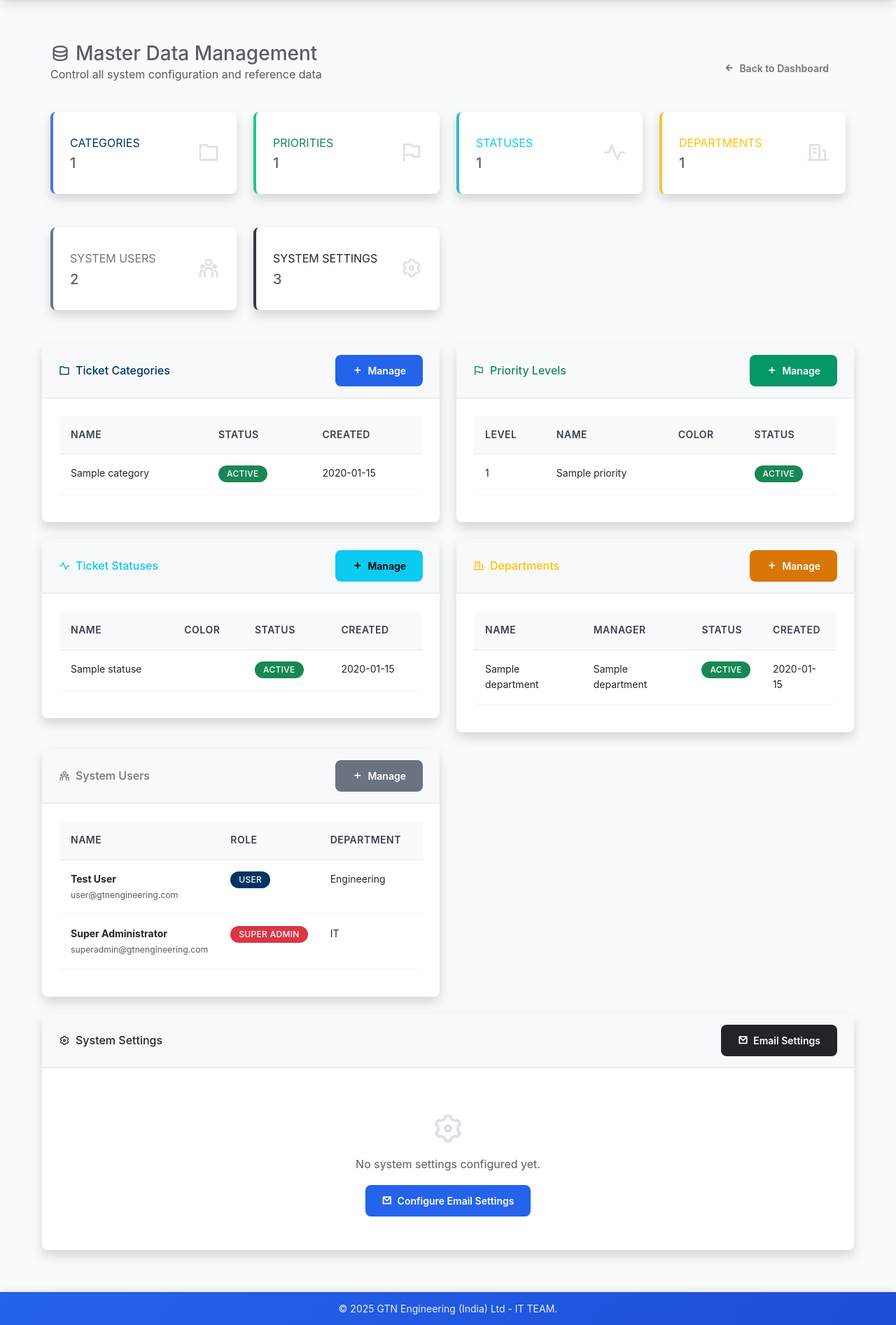
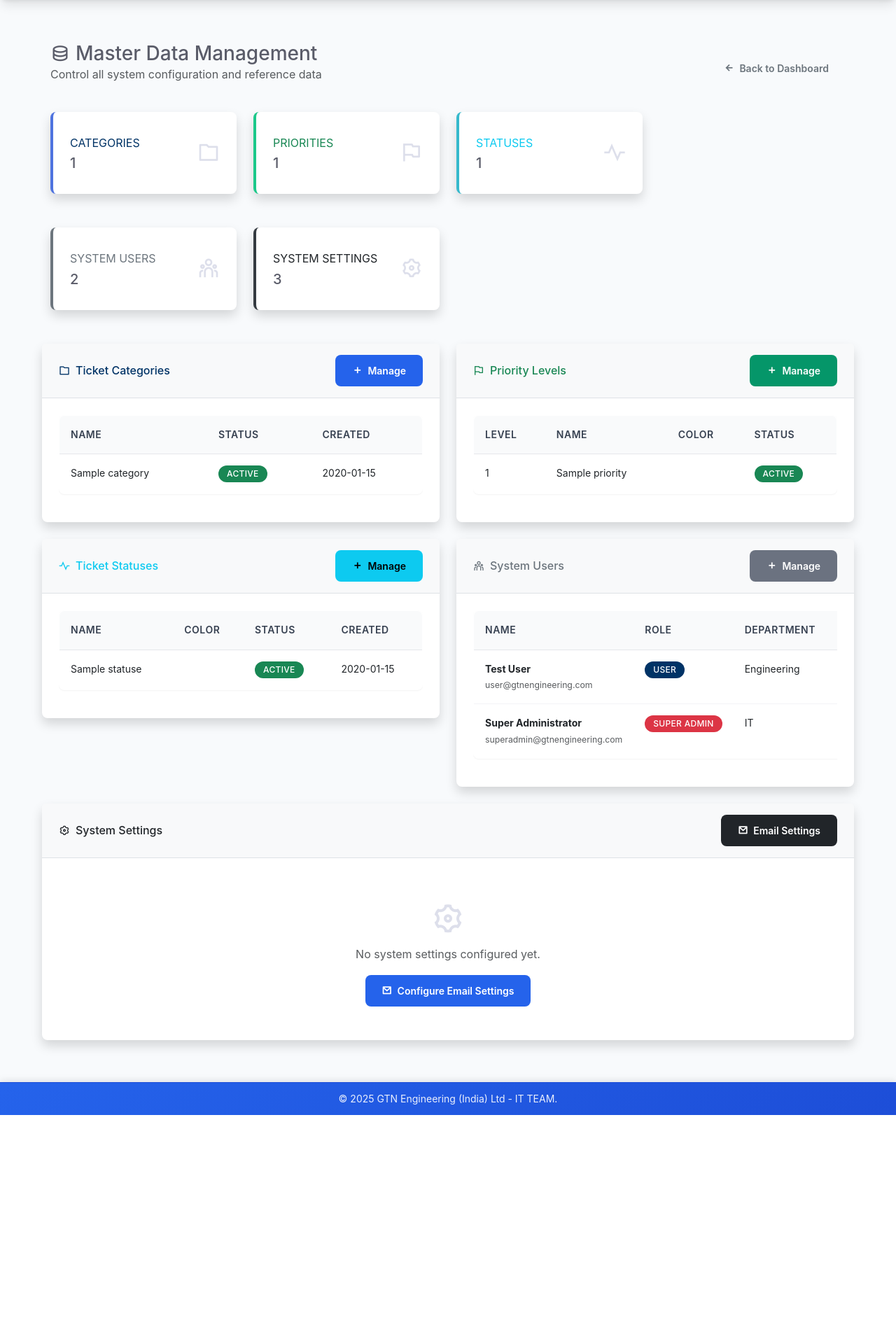
Before and after one commit to narain-karthik/GTN-29-06-2025_11AM, a Flask app: page /super_admin/master_data in a window 1280 px wide. Shown: the part 101-1994 px from the top of the page at 70% size. After the commit the page ends 1694 px from the top, so only its background shows below. Run offline with Flask 3, Linux system fonts and the light colour scheme; the visitor is signed in with stand-in values (Sample User, id 1); tables that the repository leaves empty hold one stand-in row (values such as "Sample post"); some libraries are stand-ins or nearby versions.

Commit message:
Remove the ability to manage organizational departments in the system
Removes `MasterDataDepartment` model, form, routes, and templates from Flask application.

Replit-Commit-Author: Agent
Replit-Commit-Session-Id: d7f0f2ed-f5aa-4845-85c5-5186c128abec
Replit-Commit-Screenshot-Url: https://storage.googleapis.com/screenshot-production-us-central1/00e465ee-5200-468f-a480-e69480ef7473/18485ee3-51fd-4ed2-9eb5-d99b927bd082.jpg

```diff
--- a/models.py
+++ b/models.py
@@ -148,17 +148,7 @@ class MasterDataStatus(db.Model):
     updated_at = db.Column(db.DateTime, default=datetime.utcnow, onupdate=datetime.utcnow)
 
 
-class MasterDataDepartment(db.Model):
-    """Master data for departments"""
-    __tablename__ = 'master_departments'
 
-    id = db.Column(db.Integer, primary_key=True)
-    name = db.Column(db.String(100), unique=True, nullable=False)
-    description = db.Column(db.String(200), nullable=True)
-    manager_name = db.Column(db.String(100), nullable=True)
-    is_active = db.Column(db.Boolean, default=True)
-    created_at = db.Column(db.DateTime, default=datetime.utcnow)
-    updated_at = db.Column(db.DateTime, default=datetime.utcnow, onupdate=datetime.utcnow)
 
 
 class EmailSettings(db.Model):
--- a/routes.py
+++ b/routes.py
@@ -4,8 +4,8 @@ from flask_login import current_user
 from werkzeug.utils import secure_filename
 from sqlalchemy import extract, and_
 from app import app, db
-from models import User, Ticket, TicketComment, Attachment, MasterDataCategory, MasterDataPriority, MasterDataStatus, MasterDataDepartment, EmailSettings, TimezoneSettings, BackupSettings
-from forms import LoginForm, TicketForm, UpdateTicketForm, CommentForm, UserRegistrationForm, AssignTicketForm, UserProfileForm, MasterDataCategoryForm, MasterDataPriorityForm, MasterDataStatusForm, MasterDataDepartmentForm, EmailSettingsForm, TimezoneSettingsForm, BackupSettingsForm
+from models import User, Ticket, TicketComment, Attachment, MasterDataCategory, MasterDataPriority, MasterDataStatus, EmailSettings, TimezoneSettings, BackupSettings
+from forms import LoginForm, TicketForm, UpdateTicketForm, CommentForm, UserRegistrationForm, AssignTicketForm, UserProfileForm, MasterDataCategoryForm, MasterDataPriorityForm, MasterDataStatusForm, EmailSettingsForm, TimezoneSettingsForm, BackupSettingsForm
 from datetime import datetime
 from utils.email import send_assignment_email  # Add this import
 from utils.timezone import utc_to_ist
@@ -969,7 +969,6 @@ def master_data_dashboard():
     categories = MasterDataCategory.query.all()
     priorities = MasterDataPriority.query.order_by(MasterDataPriority.level).all()
     statuses = MasterDataStatus.query.all()
-    departments = MasterDataDepartment.query.all()
     email_settings = EmailSettings.query.first()
     timezone_settings = TimezoneSettings.query.first()
     backup_settings = BackupSettings.query.first()
@@ -980,7 +979,6 @@ def master_data_dashboard():
                          categories=categories,
                          priorities=priorities,
                          statuses=statuses,
-                         departments=departments,
                          email_settings=email_settings,
                          timezone_settings=timezone_settings,
                          backup_settings=backup_settings,
@@ -1073,26 +1071,7 @@ def manage_statuses():
     return render_template('master_data/statuses.html', form=form, statuses=statuses)
 
 
-@app.route('/super_admin/master_data/departments', methods=['GET', 'POST'])
-@super_admin_required
-def manage_departments():
-    """Manage departments"""
-    form = MasterDataDepartmentForm()
-    departments = MasterDataDepartment.query.all()
 
-    if form.validate_on_submit():
-        department = MasterDataDepartment(
-            name=form.name.data,
-            description=form.description.data,
-            manager_name=form.manager_name.data,
-            is_active=form.is_active.data
-        )
-        db.session.add(department)
-        db.session.commit()
-        flash(f'Department "{department.name}" created successfully!', 'success')
-        return redirect(url_for('manage_departments'))
-
-    return render_template('master_data/departments.html', form=form, departments=departments)
 
 
 @app.route('/super_admin/master_data/email_settings', methods=['GET', 'POST'])
--- a/templates/master_data/dashboard.html
+++ b/templates/master_data/dashboard.html
@@ -76,23 +76,7 @@
             </div>
         </div>
 
-        <div class="col-xl-3 col-md-6 mb-4">
-            <div class="card border-left-warning shadow h-100 py-2">
-                <div class="card-body">
-                    <div class="row no-gutters align-items-center">
-                        <div class="col mr-2">
-                            <div class="text-xs font-weight-bold text-warning text-uppercase mb-1">
-                                Departments
-                            </div>
-                            <div class="h5 mb-0 font-weight-bold text-gray-800">{{ departments|length }}</div>
-                        </div>
-                        <div class="col-auto">
-                            <i class="ri-building-line fa-2x text-gray-300"></i>
-                        </div>
-                    </div>
-                </div>
-            </div>
-        </div>
+
     </div>
 
     <!-- Second Row of Overview Cards -->
@@ -295,53 +279,7 @@
             </div>
         </div>
 
-        <!-- Departments Section -->
-        <div class="col-lg-6 mb-4">
-            <div class="card shadow">
-                <div class="card-header py-3 d-flex justify-content-between align-items-center">
-                    <h6 class="m-0 font-weight-bold text-warning">
-                        <i class="ri-building-line me-2"></i>Departments
-                    </h6>
-                    <a href="{{ url_for('manage_departments') }}" class="btn btn-warning btn-sm">
-                        <i class="ri-add-line"></i> Manage
-                    </a>
-                </div>
-                <div class="card-body">
-                    {% if departments %}
-                        <div class="table-responsive">
-                            <table class="table table-sm">
-                                <thead>
-                                    <tr>
-                                        <th>Name</th>
-                                        <th>Manager</th>
-                                        <th>Status</th>
-                                        <th>Created</th>
-                                    </tr>
-                                </thead>
-                                <tbody>
-                                    {% for dept in departments[:5] %}
-                                    <tr>
-                                        <td>{{ dept.name }}</td>
-                                        <td>{{ dept.manager_name or 'Not assigned' }}</td>
-                                        <td>
-                                            {% if dept.is_active %}
-                                                <span class="badge bg-success">Active</span>
-                                            {% else %}
-                                                <span class="badge bg-secondary">Inactive</span>
-                                            {% endif %}
-                                        </td>
-                                        <td>{{ dept.created_at.strftime('%Y-%m-%d') if dept.created_at else '' }}</td>
-                                    </tr>
-                                    {% endfor %}
-                                </tbody>
-                            </table>
-                        </div>
-                    {% else %}
-                        <p class="text-muted">No departments defined yet.</p>
-                    {% endif %}
-                </div>
-            </div>
-        </div>
+
 
         <!-- User Management Section -->
         <div class="col-lg-6 mb-4">
```
Also changed, not shown: forms.py (+1 -6 lines), replit.md (+6 -0 lines), templates/master_data/departments.html (deleted, +0 -180 lines).
